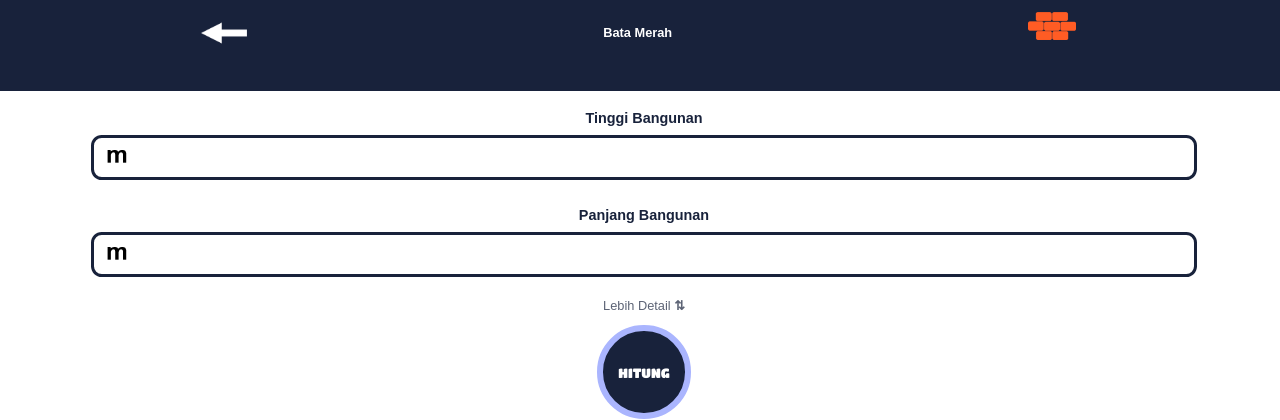
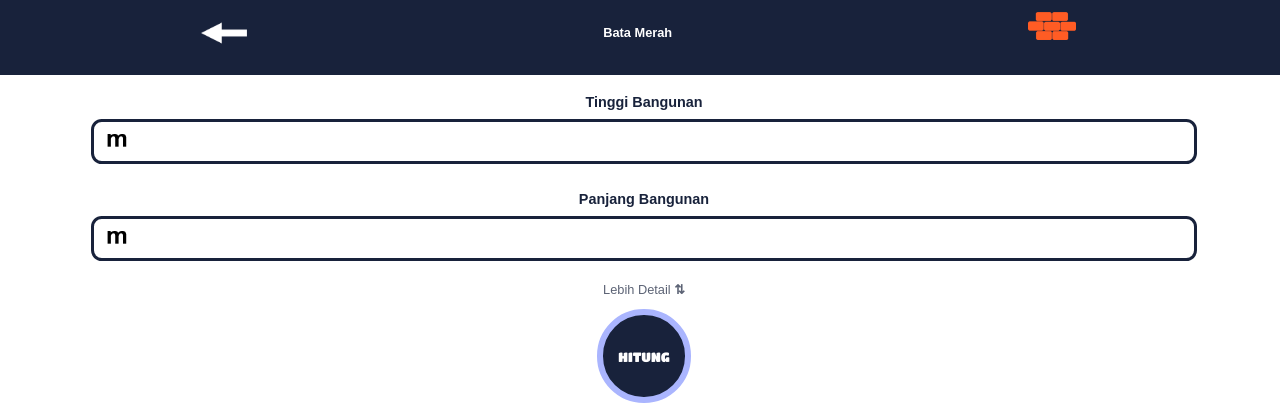
Before and after one commit to rivalhdt/bataku2, a Django app: page /hitung/batamerah in a window 1280 px wide. Shown: the top 420 px of the page. Run offline with Django 3.2, Linux system fonts and the light colour scheme.

Commit message:
Update styles2.css

```diff
--- a/static/css/styles2.css
+++ b/static/css/styles2.css
@@ -5,7 +5,10 @@ body {
 .navbar {
     background-color:#18223b;
     width: 100%;
-    padding: 1em;
+    padding-top: 1em;
+    padding-bottom: -1em;
+    padding-left: 1em;
+    padding-right: 1em;
     margin-top:-3em;
     margin-left: -1em;
 }
```
